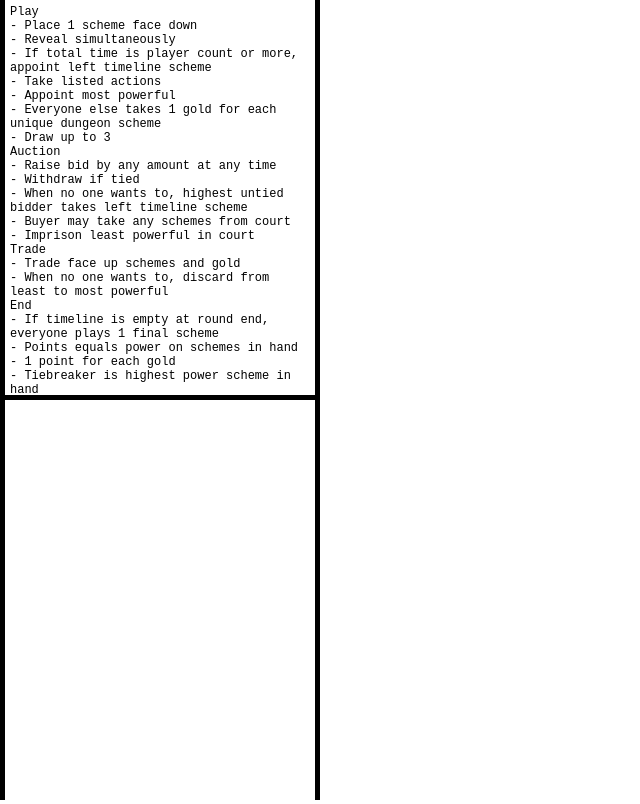
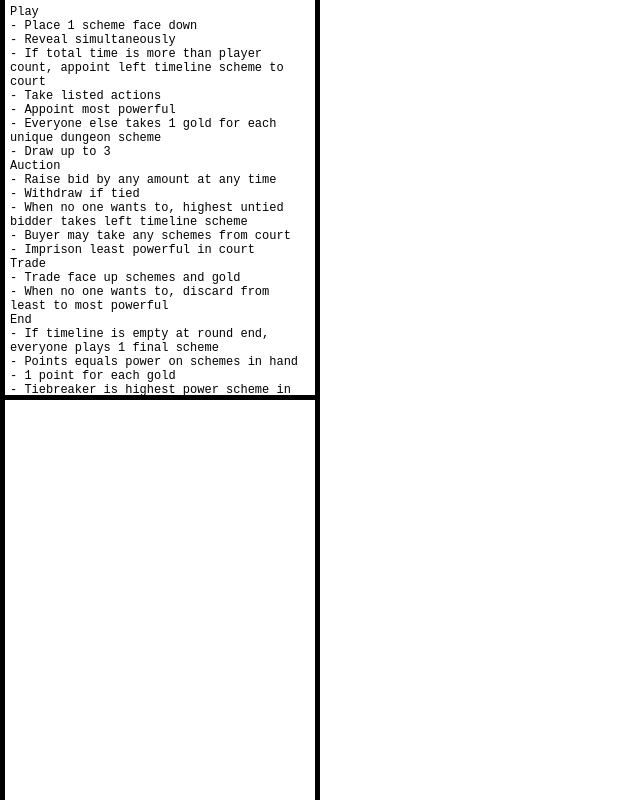
Before and after one commit to davidystephenson/empress, a website: page public/client.html in a window 1280 px wide. Shown: the whole page, without its empty margins (0-640 px from the left). Drawn offline with nearby package versions, Linux system fonts and the light colour scheme.

Commit message:
Update player aid time

```diff
--- a/public/client.html
+++ b/public/client.html
@@ -14,7 +14,7 @@
 Play
 - Place 1 scheme face down
 - Reveal simultaneously
-- If total time is player count or more, appoint left timeline scheme
+- If total time is more than player count, appoint left timeline scheme to court
 - Take listed actions
 - Appoint most powerful
 - Everyone else takes 1 gold for each unique dungeon scheme
```
